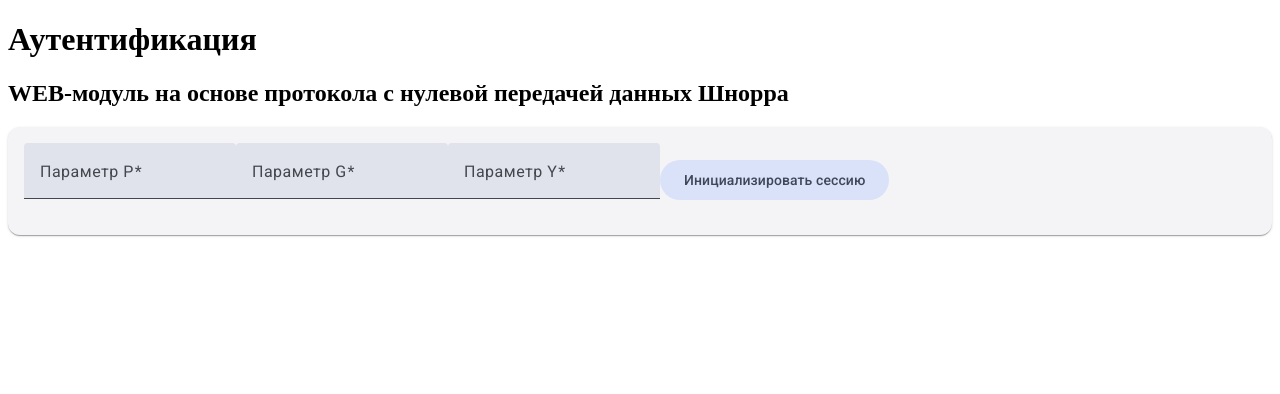
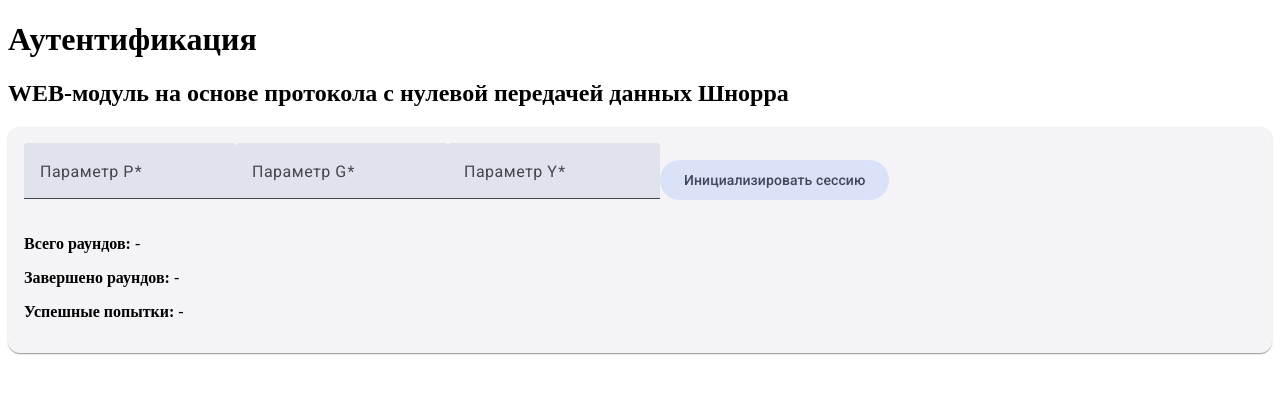
Before and after one commit to Daniil-Kurganov/WEB-authentication, an Angular app in the folder web/: page / in a window 1280 px wide. Shown: the top 394 px of the page. Built offline with nearby package versions, Linux system fonts and the light colour scheme.

Commit message:
Implemented round's information (draft)

```diff
--- a/web/src/app/app.component.html
+++ b/web/src/app/app.component.html
@@ -39,6 +39,9 @@
                         (click)="sendMessage()">
                             Инициализировать сессию
                     </button>
+                    <p><b>Всего раундов:</b> {{numberSessionRounds}}</p>
+                    <p><b>Завершено раундов:</b> {{numberDoneRounds}}</p>
+                    <p><b>Успешные попытки:</b> {{numberSuccessRounds}}</p>
                 </div>
             </mat-card-content>
         </mat-card>
--- a/web/src/app/app.component.ts
+++ b/web/src/app/app.component.ts
@@ -15,7 +15,9 @@ export class AppComponent {
   p: number;
   g: number;
   y: number;
-  numberSessionRounds: string;
+  numberSessionRounds = "-";
+  numberDoneRounds = "-";
+  numberSuccessRounds = "-";
 
   constructor(private http: HttpClient){}
 
```
